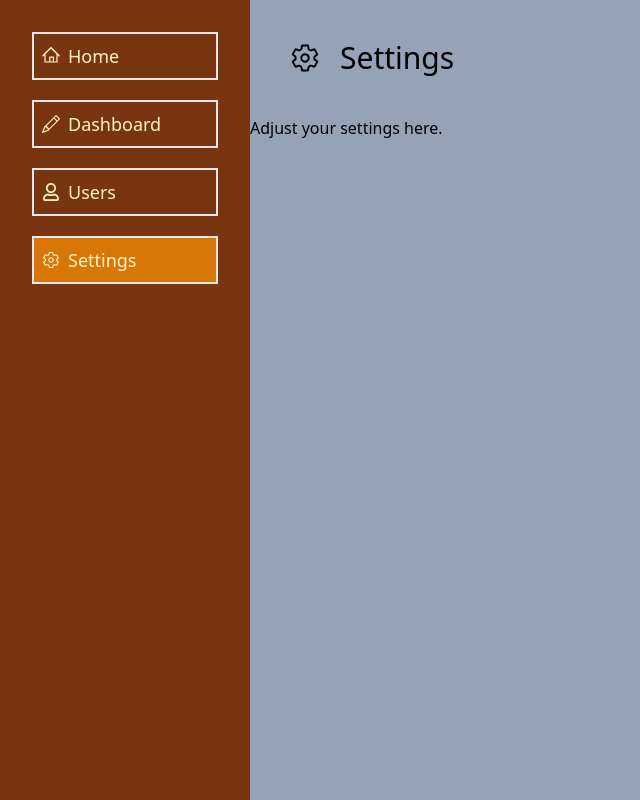
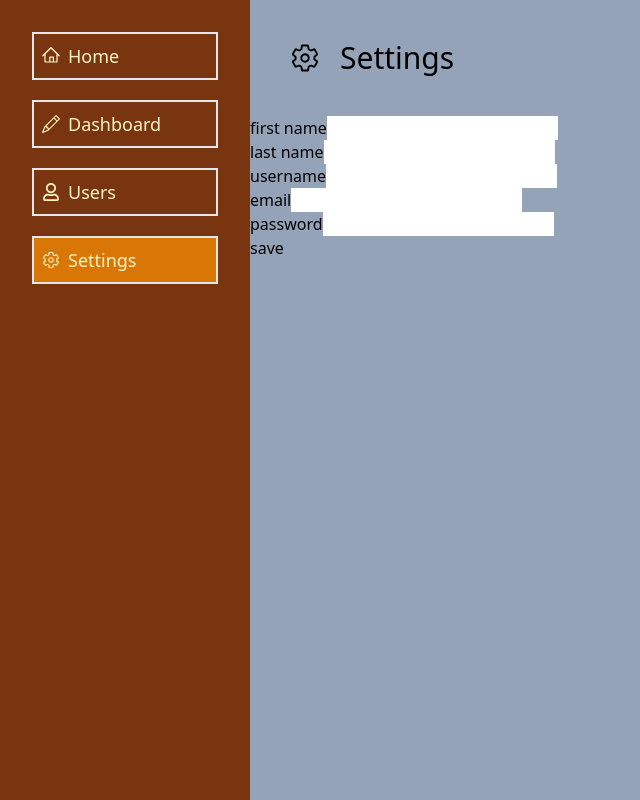
Before and after one commit to markopersonally/management-panel, a React (Create React App) app: page /settings in a window 1280 px wide. Shown: the whole page, without its empty margins (0-640 px from the left). Built offline with nearby package versions, Linux system fonts and the light colour scheme.

Commit message:
settingpage

```diff
--- a/src/pages/SettingsPage.jsx
+++ b/src/pages/SettingsPage.jsx
@@ -1,3 +1,4 @@
+import { useState } from "react";
 import H1 from "../components/UI/H1.jsx";
 import Section from "../components/UI/Section.jsx";
 import { IoSettingsOutline } from "react-icons/io5";
@@ -9,7 +10,29 @@ export default function Settings() {
         <IoSettingsOutline />
         Settings
       </H1>
-      <p>Adjust your settings here.</p>
+      <form>
+        <div>
+          <label>first name</label>
+          <input type="text" />
+        </div>
+        <div>
+          <label>last name</label>
+          <input type="text" />
+        </div>
+        <div>
+          <label>username</label>
+          <input type="text" />
+        </div>
+        <div>
+          <label>email</label>
+          <input type="email" />
+        </div>
+        <div>
+          <label>password</label>
+          <input type="password" />
+        </div>
+        <button>save</button>
+      </form>
     </Section>
   );
 }
```
